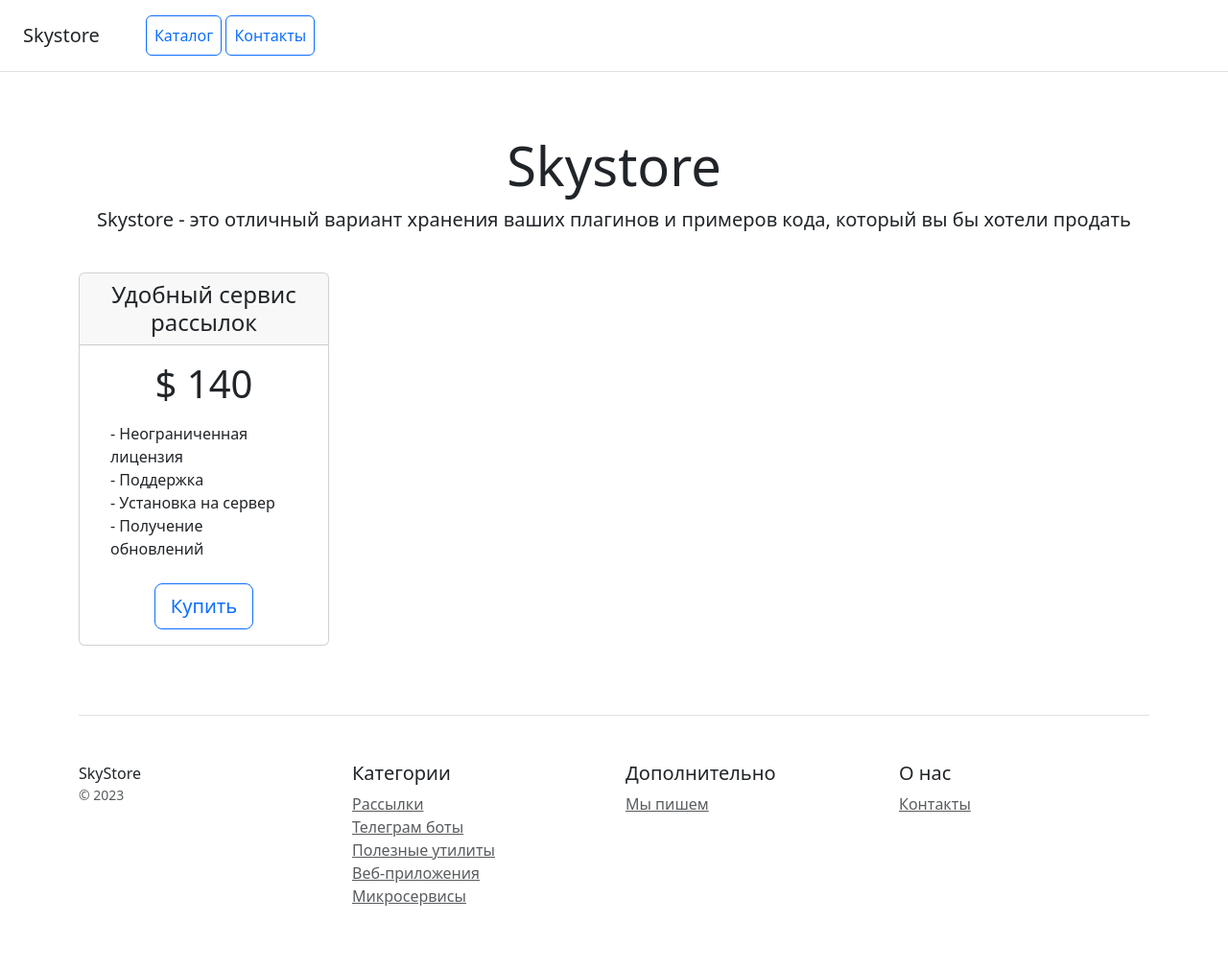
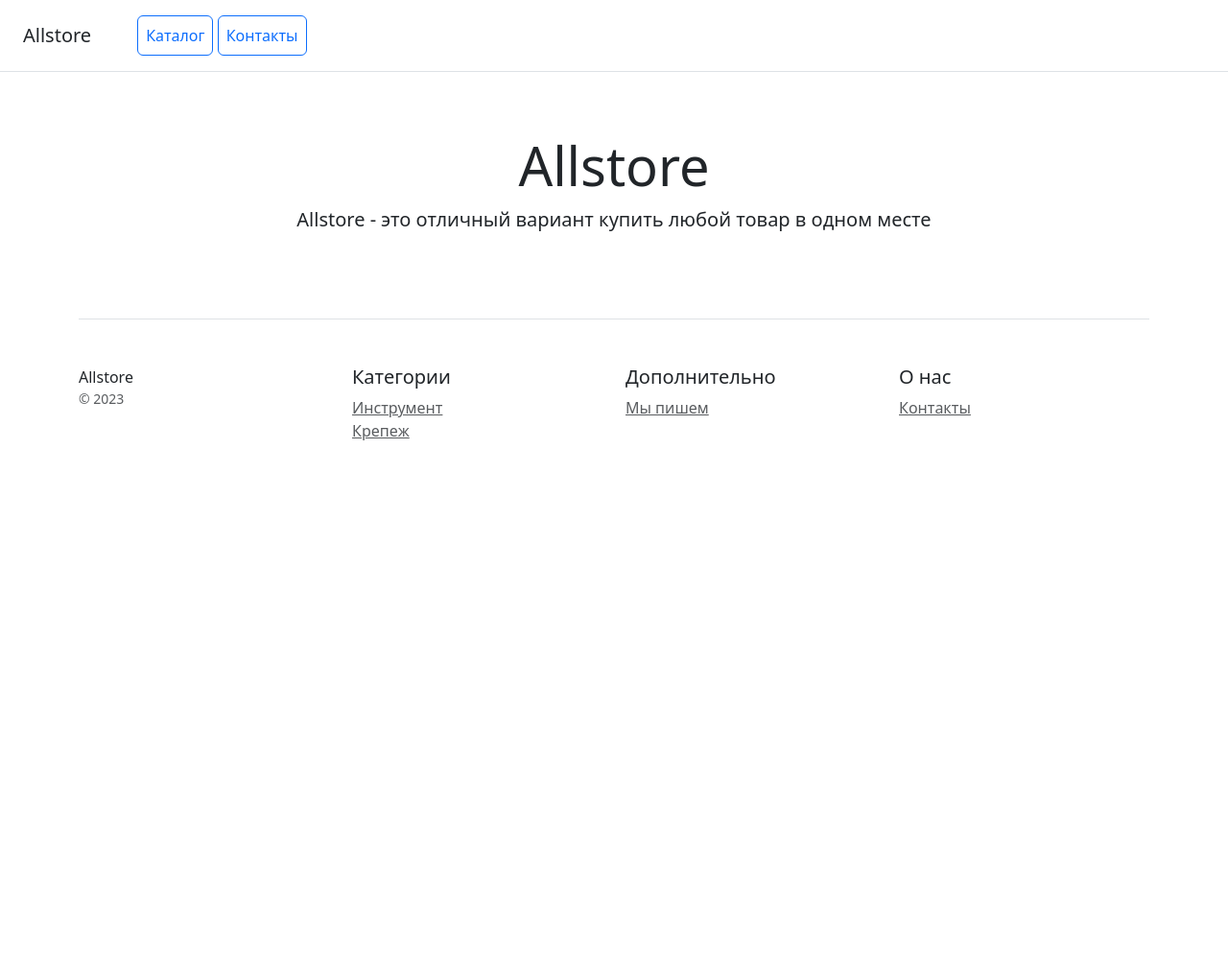
Before and after one commit to ABEL678/Django_project_abel, a Django app: page / in a window 1280 px wide. Shown: the whole page at 96% size. After the commit the page ends 459 px from the top, so only its background shows below. Run offline with Django 4.2, Linux system fonts and the light colour scheme; data that the repository does not hold is empty; some libraries are stand-ins or nearby versions.

Commit message:
commit make Templates homework

```diff
--- /dev/null
+++ b/catalog/templates/catalog/home.html
@@ -0,0 +1,59 @@
+{% load static %}
+<!doctype html>
+<html lang="en">
+<head>
+    <meta charset="utf-8">
+    <meta name="viewport" content="width=device-width, initial-scale=1">
+    <title>Allstore</title>
+    <link href="{% static 'css/bootstrap.min.css' %}" rel="stylesheet">
+</head>
+<body>
+<div class="d-flex flex-column flex-md-row align-items-center p-3 px-md-4 mb-3 bg-white border-bottom box-shadow">
+    <h5 class="my-0 mr-md-auto font-weight-normal">Allstore</h5>
+    <nav class="ms-5">
+        <a class="p-2 btn btn-outline-primary" href="/">Каталог</a>
+        <a class="p-2 btn btn-outline-primary" href="/contacts/">Контакты</a>
+    </nav>
+</div>
+
+<div class="pricing-header px-3 py-3 pt-md-5 pb-md-4 mx-auto text-center">
+    <h1 class="display-4">Allstore</h1>
+    <p class="lead">Allstore - это отличный вариант купить любой товар в одном месте</p>
+</div>
+
+<div class="container">
+    {% block content %}
+    {% endblock %}
+
+    <footer class="pt-4 my-md-5 pt-md-5 border-top">
+        <div class="row">
+            <div class="col-12 col-md">
+                Allstore
+                <small class="d-block mb-3 text-muted">&copy; 2023</small>
+            </div>
+            <div class="col-6 col-md">
+                <h5>Категории</h5>
+                    <ul class="list-unstyled text-small">
+                        <li><a class="text-muted" href="#">Инструмент</a></li>
+                        <li><a class="text-muted" href="#">Крепеж</a></li>
+                    </ul>
+            </div>
+            <div class="col-6 col-md">
+                <h5>Дополнительно</h5>
+                <ul class="list-unstyled text-small">
+                    <li><a class="text-muted" href="#">Мы пишем</a></li>
+                </ul>
+            </div>
+            <div class="col-6 col-md">
+                <h5>О нас</h5>
+                <ul class="list-unstyled text-small">
+                    <li><a class="text-muted" href="/contacts/">Контакты</a></li>
+                </ul>
+            </div>
+        </div>
+    </footer>
+</div>
+
+<script src="{% static 'js/bootstrap.bundle.min.js' %}"></script>
+</body>
+</html>
--- a/catalog/templates/catalog/index.html
+++ b/catalog/templates/catalog/index.html
@@ -1,79 +1,24 @@
-<!doctype html>
-<html lang="en">
-<head>
-    <meta charset="utf-8">
-    <meta name="viewport" content="width=device-width, initial-scale=1">
-    <title>Skystore</title>
-    <link href="/static/css/bootstrap.min.css" rel="stylesheet">
-</head>
-<body>
-<div class="d-flex flex-column flex-md-row align-items-center p-3 px-md-4 mb-3 bg-white border-bottom box-shadow">
-    <h5 class="my-0 mr-md-auto font-weight-normal">Skystore</h5>
-    <nav class="ms-5">
-        <a class="p-2 btn btn-outline-primary" href="/">Каталог</a>
-        <a class="p-2 btn btn-outline-primary" href="/contacts/">Контакты</a>
-    </nav>
-</div>
+{% extends 'catalog/home.html' %}
 
-<div class="pricing-header px-3 py-3 pt-md-5 pb-md-4 mx-auto text-center">
-    <h1 class="display-4">Skystore</h1>
-    <p class="lead">Skystore - это отличный вариант хранения ваших плагинов и примеров кода, который вы бы хотели
-        продать</p>
-</div>
-
-<div class="container">
-    <div class="row text-center">
+{% block content %}
+<div class="row text-center">
+    {% for object in object_list %}
         <div class="col-3">
             <div class="card mb-4 box-shadow">
                 <div class="card-header">
-                    <h4 class="my-0 font-weight-normal">Удобный сервис рассылок</h4>
+                    <h4 class="my-0 font-weight-normal">{{object.product_name}}</h4>
                 </div>
                 <div class="card-body">
-                    <h1 class="card-title pricing-card-title">$ 140</h1>
+                    <h1 class="card-title pricing-card-title">{{object.price}} руб.</h1>
+                    <img src=>{{object.image}}</img>
                     <ul class="list-unstyled mt-3 mb-4 text-start m-3">
-                        <li>- Неограниченная лицензия</li>
-                        <li>- Поддержка</li>
-                        <li>- Установка на сервер</li>
-                        <li>- Получение обновлений</li>
+                        <li>- {{object.description}}</li>
+                        <li>Категория: {{object.category}}</li>
                     </ul>
                     <button type="button" class="btn btn-lg btn-block btn-outline-primary">Купить</button>
                 </div>
             </div>
         </div>
-    </div>
-
-    <footer class="pt-4 my-md-5 pt-md-5 border-top">
-        <div class="row">
-            <div class="col-12 col-md">
-                SkyStore
-                <small class="d-block mb-3 text-muted">&copy; 2023</small>
-            </div>
-            <div class="col-6 col-md">
-                <h5>Категории</h5>
-                <ul class="list-unstyled text-small">
-                    <li><a class="text-muted" href="#">Рассылки</a></li>
-                    <li><a class="text-muted" href="#">Телеграм боты</a></li>
-                    <li><a class="text-muted" href="#">Полезные утилиты</a></li>
-                    <li><a class="text-muted" href="#">Веб-приложения</a></li>
-                    <li><a class="text-muted" href="#">Микросервисы</a></li>
-                </ul>
-            </div>
-            <div class="col-6 col-md">
-                <h5>Дополнительно</h5>
-                <ul class="list-unstyled text-small">
-                    <li><a class="text-muted" href="#">Мы пишем</a></li>
-                </ul>
-            </div>
-            <div class="col-6 col-md">
-                <h5>О нас</h5>
-                <ul class="list-unstyled text-small">
-                    <li><a class="text-muted" href="/contacts/">Контакты</a></li>
-                </ul>
-            </div>
-        </div>
-    </footer>
+    {% endfor %}
 </div>
-
-<script src="/static/js/bootstrap.bundle.min.js"></script>
-</body>
-</html>
+{% endblock %}
--- a/catalog/urls.py
+++ b/catalog/urls.py
@@ -1,6 +1,6 @@
 from django.urls import path
 
-from catalog.views import index, contacts
+from catalog.views import index, contacts, home
 
 urlpatterns = [
     path('', index),
--- a/catalog/views.py
+++ b/catalog/views.py
@@ -1,9 +1,19 @@
 from django.shortcuts import render
+
+from catalog.models import Product, Category
 
 
 def index(request):
-    return render(request, 'catalog/index.html')
+    content = {
+        'object_list': Product.objects.all(),
+        'title': 'Наши товары'
+    }
+    return render(request, 'catalog/index.html', content)
 
 
 def contacts(request):
     return render(request, 'catalog/contacts.html')
+
+
+def home(request):
+    return render(request, 'catalog/home.html')
```
